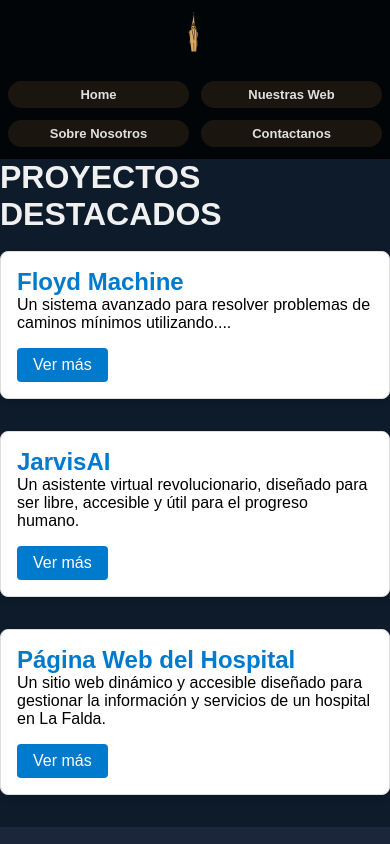
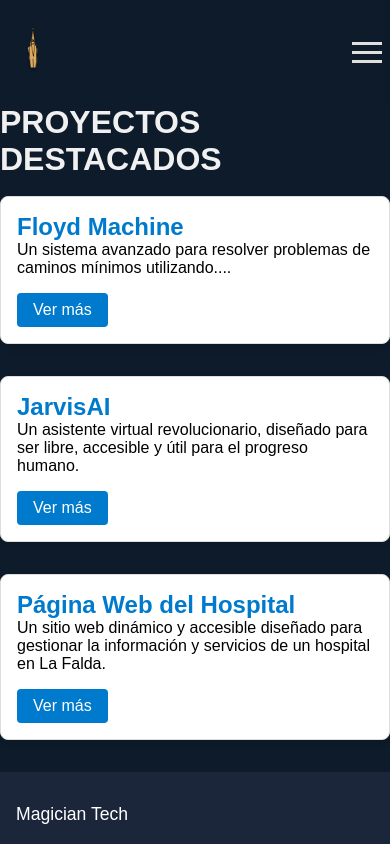
Before and after one commit to MatexTeresani/MagiciansWEB_WEB, an Angular app in the folder MagicianWEB/: page /projects in a window 390 px wide. Shown: the top 844 px of the page. Built offline with nearby package versions, Linux system fonts and the light colour scheme.

Commit message:
header try

```diff
--- a/MagicianWEB/src/app/app.routes.ts
+++ b/MagicianWEB/src/app/app.routes.ts
@@ -2,9 +2,13 @@ import { Routes } from '@angular/router';
 import { HomeComponent } from './pages/home/home.component';
 import { ProjectsComponent } from './pages/projects/projects.component';
 import { ConseguirComponent } from './pages/conseguir/conseguir.component';
+import { AboutComponent } from './pages/about/about.component';
+import { ContactComponent } from './pages/contact/contact.component';
 
 export const routes: Routes = [
     {path:'' , component : HomeComponent},
     {path:'projects', component : ProjectsComponent},
     {path:'conseguir', component: ConseguirComponent},
+    {path:'about', component: AboutComponent},
+    {path:'contact', component: ContactComponent},
 ];
--- a/MagicianWEB/src/app/shared/footer/footer.component.html
+++ b/MagicianWEB/src/app/shared/footer/footer.component.html
@@ -4,9 +4,9 @@
             <div class="footer-column">
                 <h3>Magician Tech</h3>
                 <ul>
-                    <li><a href="/Nuestras Webs">Nuestras Webs</a></li>
-                    <li><a href="/projects">Índice</a></li>
-                    <li><a href="/Avances">Últimos avances</a></li>
+                    <li>+5493548 llamarahora</li>
+                    <li><a href="projects">Nuestras Webs</a></li>
+                    <li><a href="Avances">Últimos avances</a></li>
                 </ul>
             </div>
 
@@ -22,7 +22,7 @@
             <div class="footer-column">
                 <h3>Empresa y Legal</h3>
                 <ul>
-                    <li><a href="/about">Sobre nosotros</a></li>
+                    <li><a href="about">Sobre nosotros</a></li>
                     <li><a href="/terminos">Términos de uso</a></li>
                     <li><a href="/privacidad">Política de privacidad</a></li>
                 </ul>
--- a/MagicianWEB/src/app/shared/header/header.component.css
+++ b/MagicianWEB/src/app/shared/header/header.component.css
@@ -62,40 +62,26 @@ nav a:hover::after {
     width: 100%; /* Agrega una línea de subrayado animada */
 }
 
+button {
+    display: none;
+    flex-direction: column;
+    justify-content: space-between;
+    width: 30px;
+    height: 21px;
+    background: transparent;
+    border: none;
+    cursor: pointer;
+    padding: 0;
+    z-index: 1001;
+}
 
-@media screen and (max-width: 768px) {
-    header {
-        padding: 15px;
-        flex-direction: column;
-        height: auto;
-        gap: 20px;
-        background-color: rgba(0, 0, 0, 0.8);
-    }
+button span {
+    width: 100%;
+    height: 3px;
+    background-color: #E0E1DD;
+    transition: all 0.3s ease;
+}
 
-    nav {
-        width: 100%;
-        display: grid;
-        grid-template-columns: repeat(auto-fit, minmax(100px, 1fr));
-        gap: 15px;
-        padding: 0 10px;
-        text-align: center;
-    }
-
-    nav a {
-        font-size: 14px;
-        padding: 8px 12px;
-        border-radius: 20px;
-        transition: background-color 0.3s ease;
-    }
-
-    nav a:hover {
-        background-color: rgba(244, 162, 89, 0.2);
-    }
-
-    .logo img {
-        height: 55px;
-    }
-}
 
 @media screen and (max-width: 480px) {
     header {
@@ -137,3 +123,31 @@ nav a:hover::after {
         height: 40px;
     }
 }
+@media screen and (max-width: 768px) {
+    nav {
+        position: fixed;
+        top: 80px;
+        left: 0;
+        width: 100%;
+        background-color: rgba(0, 0, 0, 0.95);
+        padding: 20px;
+        transform: translateY(-100%);
+        opacity: 0;
+        visibility: hidden;
+        transition: all 0.3s ease;
+        flex-direction: column;
+        align-items: center;
+        z-index: 999;
+    }
+
+    nav.active {
+        transform: translateY(0);
+        opacity: 1;
+        visibility: visible;
+    }
+
+    button {
+        display: flex;
+    }
+
+}
--- a/MagicianWEB/src/app/shared/header/header.component.html
+++ b/MagicianWEB/src/app/shared/header/header.component.html
@@ -4,10 +4,15 @@
             <img src="MagicianTech.png" alt="Logotipo">
         </a>
     </div>
+    <button (click)="toggleMenu()">
+        <span></span>
+        <span></span>
+        <span></span>
+    </button>
     <nav>
         <a href="index.html">Home</a>
         <a href="projects">Nuestras Web</a>
         <a href="about">Sobre Nosotros</a>
-        <a href="contact">Contactanos</a>
+        <a href="contact">Contáctanos</a>
     </nav>
 </header>
--- a/MagicianWEB/src/app/shared/header/header.component.ts
+++ b/MagicianWEB/src/app/shared/header/header.component.ts
@@ -8,5 +8,13 @@ import { Component } from '@angular/core';
   styleUrl: './header.component.css'
 })
 export class HeaderComponent {
+  isMenuOpen = false;
 
+  toggleMenu() {
+    this.isMenuOpen = !this.isMenuOpen;
+    const nav = document.querySelector('nav');
+    if (nav) {
+      nav.classList.toggle('active');
+    }
+  }
 }
```
